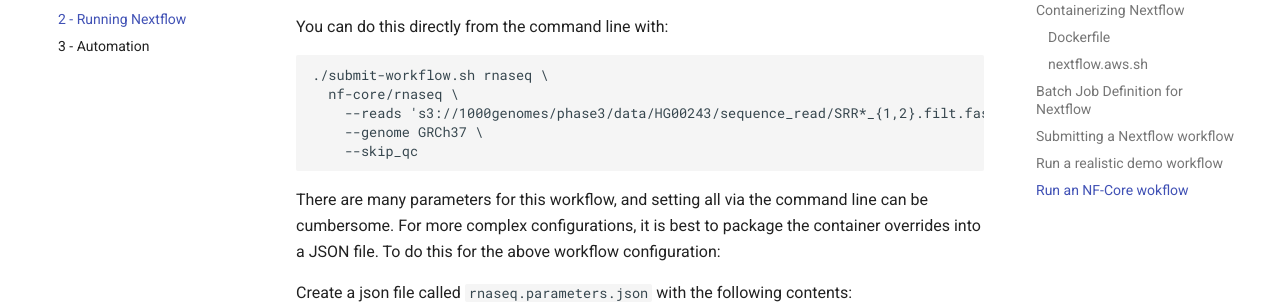
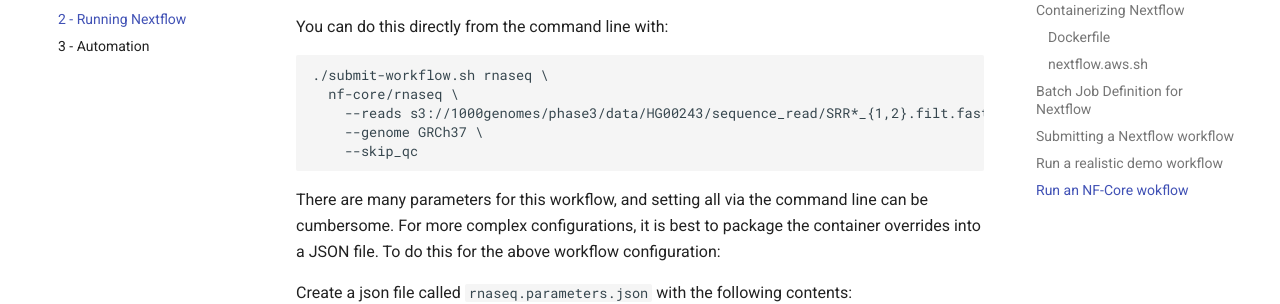
Before and after one commit to aws-samples/aws-genomics-nextflow-workshop, an MkDocs documentation site: the page built from docs/modules/module-2__running-nextflow.md, in a window 1280 px wide and 900 px high, scrolled down 12249 px. Shown: the part 197-501 px from the top of the window. Built offline with MkDocs 1.6.1 and Material for MkDocs 9.7.7, drawn with Linux system fonts in a browser that asks for light colours.

Commit message:
fix rnaseq example

````diff
--- a/docs/modules/module-2__running-nextflow.md
+++ b/docs/modules/module-2__running-nextflow.md
@@ -487,7 +487,7 @@ You can do this directly from the command line with:
 ```bash
 ./submit-workflow.sh rnaseq \
   nf-core/rnaseq \
-    --reads 's3://1000genomes/phase3/data/HG00243/sequence_read/SRR*_{1,2}.filt.fastq.gz' \
+    --reads s3://1000genomes/phase3/data/HG00243/sequence_read/SRR*_{1,2}.filt.fastq.gz \
     --genome GRCh37 \
     --skip_qc
 ```
````
